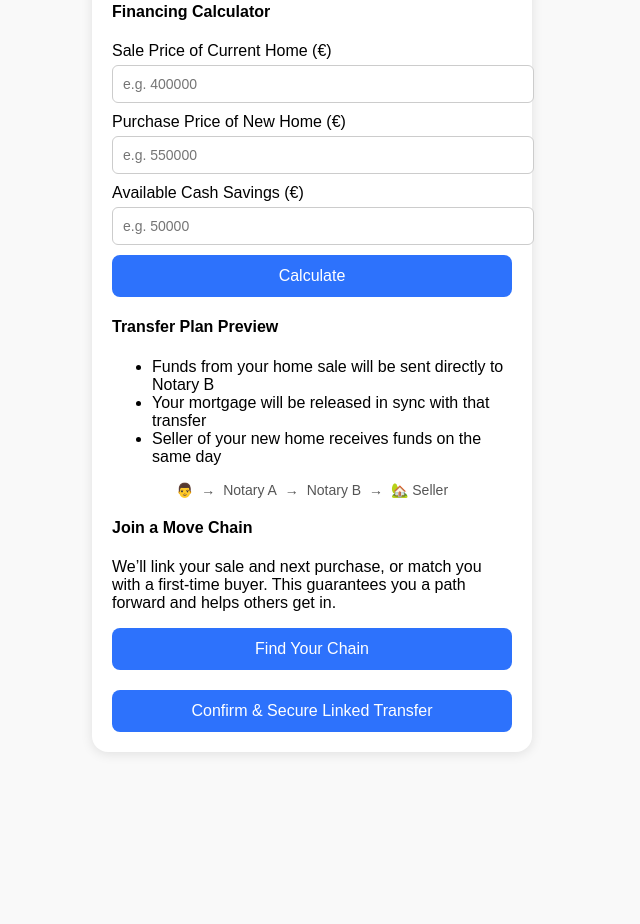
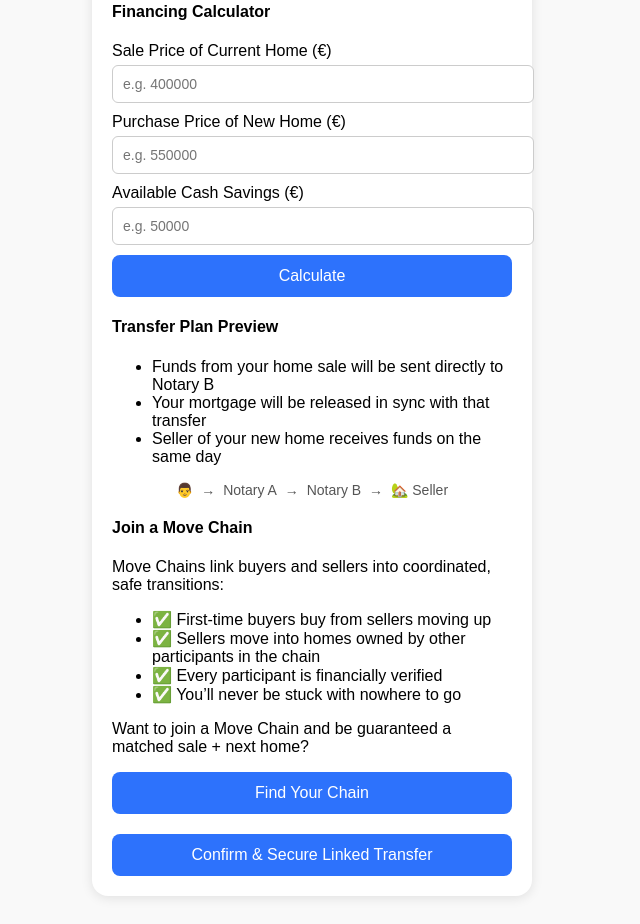
Before and after one commit to robakker223/etstt, a plain HTML site: page index.html in a window 1280 px wide. Shown: the part 251-1175 px from the top of the page, without its empty margins (328-968 px from the left). Before the commit the page ends 1031 px from the top, so only its background shows below. Drawn offline with Linux system fonts and the light colour scheme.

Commit message:
Update index.html

```diff
--- a/index.html
+++ b/index.html
@@ -98,7 +98,18 @@
     </div>
     <div class="section">
       <h4>Join a Move Chain</h4>
-      <p>We’ll link your sale and next purchase, or match you with a first-time buyer. This guarantees you a path forward and helps others get in.</p>
+      <p>
+        Move Chains link buyers and sellers into coordinated, safe transitions:
+      </p>
+      <ul>
+        <li>✅ First-time buyers buy from sellers moving up</li>
+        <li>✅ Sellers move into homes owned by other participants in the chain</li>
+        <li>✅ Every participant is financially verified</li>
+        <li>✅ You’ll never be stuck with nowhere to go</li>
+      </ul>
+      <p>
+        Want to join a Move Chain and be guaranteed a matched sale + next home?
+      </p>
       <button onclick="alert('You’ve joined a Move Chain — we’ll coordinate your transaction with other verified sellers and buyers.')">Find Your Chain</button>
     </div>
     <button onclick="alert('Linked Transfer Confirmed!')">Confirm & Secure Linked Transfer</button>
```
